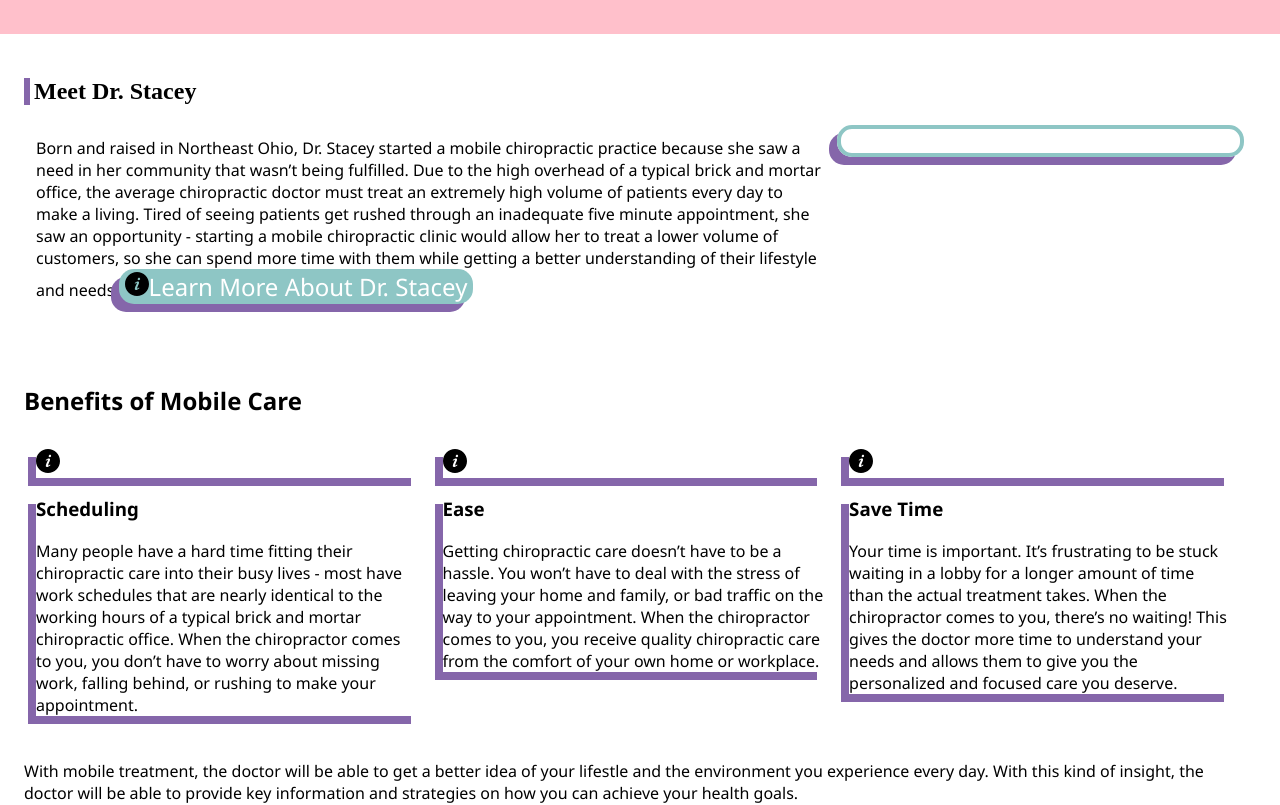
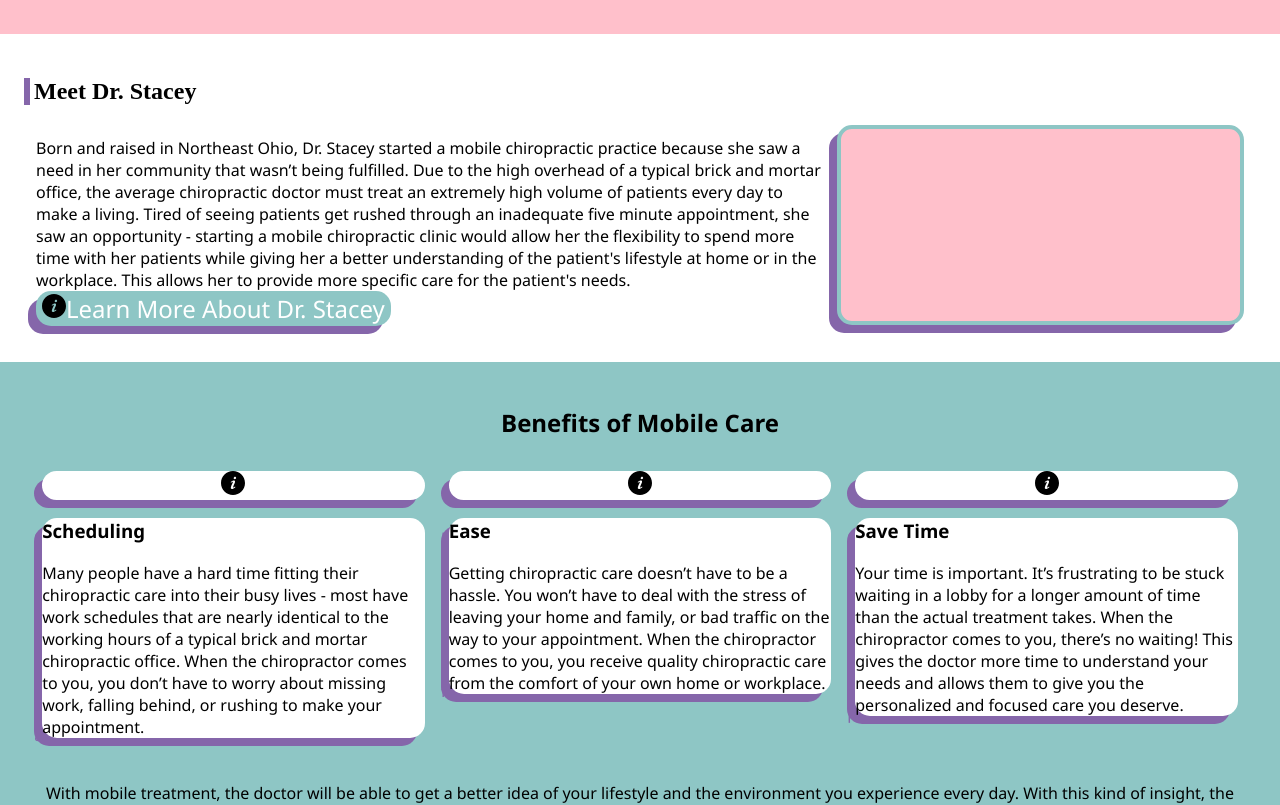
Before and after one commit to bobbygraczyk/mbs, a React (Create React App) app: page /home in a window 1280 px wide. Shown: the part 340-1145 px from the top of the page. Built offline with nearby package versions, Linux system fonts and the light colour scheme.

Commit message:
Some homepage CSS

```diff
--- a/src/App.scss
+++ b/src/App.scss
@@ -9,16 +9,23 @@ $sitka: 'Sitka';
   transform: translateY(-50%);
 }
 
+@mixin border-radius {
+  border-radius: 15px;
+  -webkit-border-radius: 15px;
+  -moz-border-radius: 15px;
+  -ms-border-radius: 15px;
+  -o-border-radius: 15px;
+}
+
 //
 // GLOBALS
 //
 
-body, html {
+body, html, #root {
   font-family: 'Segoe UI', sans-serif;
-  width: 100vw;
+  max-width: 100vw;
   margin: 0;
   padding: 0;
-  overflow-x: hidden;
   min-height: 100vh;
 }
 
@@ -26,6 +33,7 @@ body, html {
   box-sizing: border-box;
   -webkit-font-smoothing: antialiased;
   -moz-osx-font-smoothing: grayscale;
+  max-width: 100vw;
 }
 
 a {
@@ -39,16 +47,12 @@ h1 {
 
 button {
   background-color: $teal;
-  border-radius: 15px;
+  @include border-radius();
   border: 0px;
   color: white;
   font-family: 'Segoe UI';
   font-weight: 300;
   font-size: 24px;
-  -webkit-border-radius: 15px;
-  -moz-border-radius: 15px;
-  -ms-border-radius: 15px;
-  -o-border-radius: 15px;
 }
 
 .hero-wrapper {
@@ -72,6 +76,24 @@ button {
   font-family: $sitka;
 }
 
+.ben-card-icon, .ben-card-copy {
+  background-color: white;
+  color: black;
+  @include border-radius();
+}
+
+.ben-card-copy {
+  text-align: left;
+}
+
+.benefits {
+  text-align: center;
+}
+
+.green-span {
+  background-color: $teal;
+}
+
 //layout
 
 .frame {
@@ -91,6 +113,9 @@ button {
 .nav-wrapper {
   background-color: $teal;
   color: white;
+  position: sticky;
+  top: 0;
+  z-index: 3;
 }
 
 nav a {
@@ -123,7 +148,7 @@ nav a:visited, a:visited {
 }
 
 .drop-shadow {
-  box-shadow: -8px 8px 0px $purple;
+  filter: drop-shadow(-8px 8px 0px $purple);
 }
 
 //
@@ -181,6 +206,8 @@ nav a:visited, a:visited {
   }
   .nav-wrapper {
     height: 74px;
+    position: sticky;
+    top: 0px;
   }
   .nav-fb {
     position: absolute;
@@ -235,6 +262,9 @@ nav a:visited, a:visited {
 
   .mobile-nav {
     height: 50px;
+    position: sticky;
+    top: 0;
+    z-index: 3;
   }
   .nav-open {
     display: inline-block;
@@ -254,7 +284,7 @@ nav a:visited, a:visited {
     background-color: $teal;
     position: absolute;
     top: 0px;
-    z-index: 2;
+    z-index: 4;
     left: -100vw;
     transition: left 0.2s ease-in-out;
     -webkit-transition: left 0.2s ease-in-out;
--- a/src/views/home.js
+++ b/src/views/home.js
@@ -15,13 +15,14 @@ class Home extends React.Component {
                 <div className="frame meet">
                     <h2 className="subtitle">Meet Dr. Stacey</h2>
                     <div className="col-60" id="bio">
-                        Born and raised in Northeast Ohio, Dr. Stacey started a mobile chiropractic practice because she saw a need in her community that wasn’t being fulfilled. Due to the high overhead of a typical brick and mortar office, the average chiropractic doctor must treat an extremely high volume of patients every day to make a living. Tired of seeing patients get rushed through an inadequate five minute appointment, she saw an opportunity - starting a mobile chiropractic clinic would allow her to treat a lower volume of customers, so she can spend more time with them while getting a better understanding of their lifestyle and needs.
+                        Born and raised in Northeast Ohio, Dr. Stacey started a mobile chiropractic practice because she saw a need in her community that wasn’t being fulfilled. Due to the high overhead of a typical brick and mortar office, the average chiropractic doctor must treat an extremely high volume of patients every day to make a living. Tired of seeing patients get rushed through an inadequate five minute appointment, she saw an opportunity - starting a mobile chiropractic clinic would allow her the flexibility to spend more time with her patients while giving her a better understanding of the patient's lifestyle at home or in the workplace. This allows her to provide more specific care for the patient's needs.
                         <Button icon={"info"} label={"Learn More About Dr. Stacey"} />
                     </div>
-                    <div className="col-30 drop-shadow" id="bio-photo">
+                    <div className="col-30 drop-shadow" id="bio-photo" style={{height: "200px", backgroundColor: "pink"}}>
                         {/* bio photo */}
                     </div>
                 </div>
+                <div className="green-span">
                     <div className="frame benefits">
                         <h2>Benefits of Mobile Care</h2>
                         <div className="col-30">
@@ -46,11 +47,13 @@ class Home extends React.Component {
                             />
                         </div>
                         <p>
-                        With mobile treatment, the doctor will be able to get a better idea of your lifestle
+                            With mobile treatment, the doctor will be able to get a better idea of your lifestyle
                             and the environment you experience every day. With this kind of insight, the doctor
                             will be able to provide key information and strategies on how you can achieve your health goals.
                         </p>
                     </div>
+                </div>
+
                 <CallToAction />
             </div>
         );
```
Lines whose indentation alone changed are shown as unchanged.
